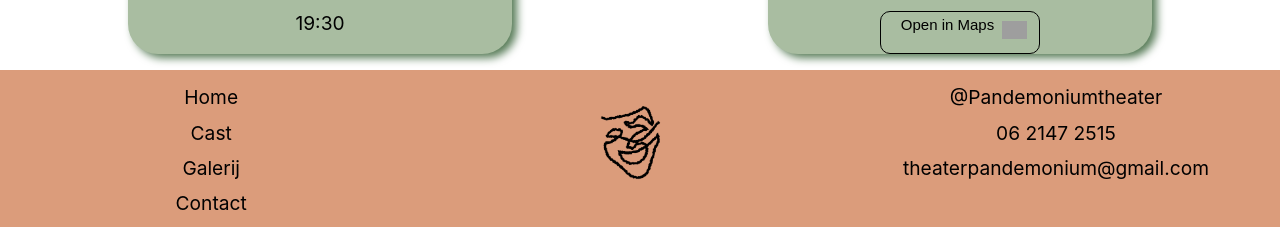
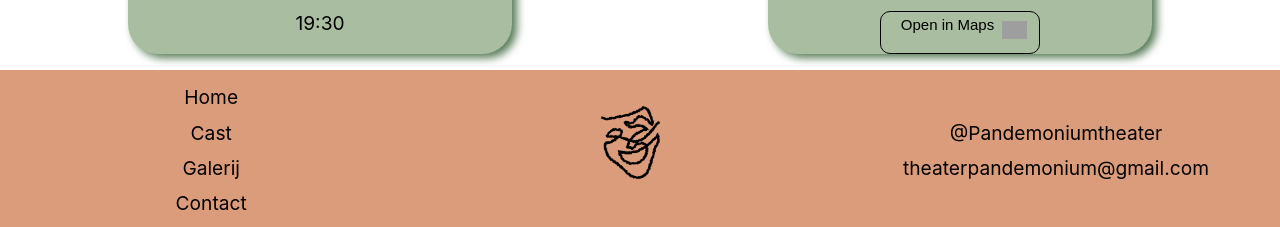
Before and after one commit to Annemoon-de-Groen/pandemonium, a React (Create React App) app: page / in a window 1280 px wide. Shown: the part 2213-2440 px from the top of the page. Built offline with nearby package versions, Linux system fonts and the light colour scheme; grey boxes are pictures that could not be loaded.

Commit message:
Telefoonnummer weggehaald

```diff
--- a/src/PageElements/Contact.jsx
+++ b/src/PageElements/Contact.jsx
@@ -74,7 +74,6 @@ function Contact(){
                 <h3>Contactgegevens</h3>
                 <div>
                     <p>@Pandemoniumtheater</p>
-                    <p>06-21472515</p>
                     <p>theaterpandemonium@gmail.com</p>
                 </div>
                 <div>
--- a/src/PageElements/Footer.jsx
+++ b/src/PageElements/Footer.jsx
@@ -27,11 +27,6 @@ function Footer(){
                 </div>
                 <div>
                     <p>
-                    <a href="tel:+31621472515">06 2147 2515</a>
-                    </p>
-                </div>
-                <div>
-                    <p>
                     <a href="mailto:theaterpandemonium@gmail.com">theaterpandemonium@gmail.com</a>
                     </p>
                 </div>
--- a/src/PageElements/Homepage.jsx
+++ b/src/PageElements/Homepage.jsx
@@ -39,7 +39,7 @@ function Homepage(){
         </div>
         <div className='oker'>
             <div id='oker_tekst'>
-            <p >Pandemonium is een theatergezelschap dat bestaat sinds 2023. Wij maken muziektheater voorstellingen die volledig gemaakt en geproduceerd zijn door jongeren. Het gezelschap bestaat onder andere uit acteurs, muzikanten, kostuum en decor crew en meer. </p>
+            <p >Pandemonium is een theatergezelschap dat bestaat sinds 2023. Wij maken muziektheater voorstellingen die volledig gemaakt en geproduceerd zijn door jongeren. Het gezelschap bestaat uit acteurs, muzikanten, kostuum- en decorcrew en meer. </p>
             <p>Wij nodige je van harte uit bij onze eerst volgende voorstelling, kijk hier onder voor informatie en koop snel je kaarten!</p>
         </div>
         <div>
--- a/src/Stylesheets/Footer.css
+++ b/src/Stylesheets/Footer.css
@@ -41,8 +41,10 @@
 }
 
 div.footer_socials {
-    line-height: 100%;
-    padding-bottom: 10px;
+line-height: 100%;
+    padding: 10px 10px;
+    position: relative;
+    margin-top: 6%
 }
 
 .footer_socials a {
```
